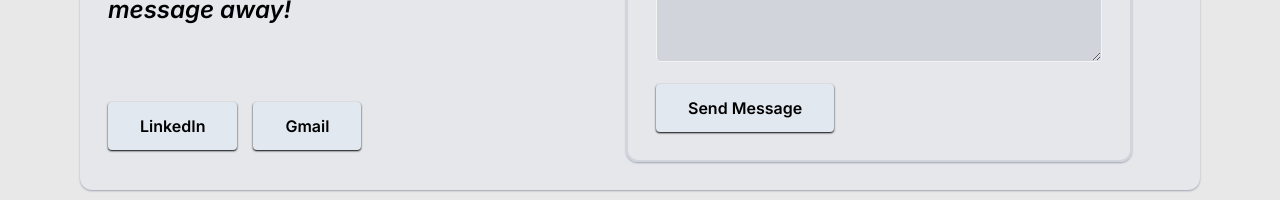
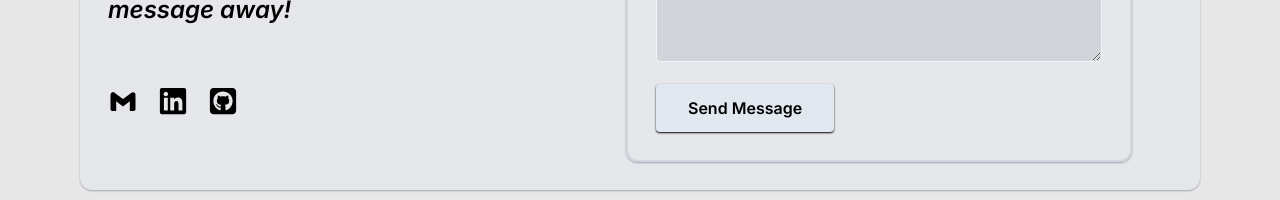
Before and after one commit to Prashanta11/Personal_Website, a React (Vite) app in the folder Portfolio-Frontend/: page / in a window 1280 px wide. Shown: the part 3792-3992 px from the top of the page. Built offline with nearby package versions, Linux system fonts and the light colour scheme.

Commit message:
feat: Add social media icons and update links in Footer component

```diff
--- a/Portfolio-Frontend/src/components/Footer.jsx
+++ b/Portfolio-Frontend/src/components/Footer.jsx
@@ -1,3 +1,6 @@
+import { BiLogoGmail } from "react-icons/bi";
+import { FaLinkedin } from "react-icons/fa";
+import { FaSquareGithub } from "react-icons/fa6";
 const Footer = () => {
   return (
     <footer className="border-gray-300 bg-gray-200 shadow-gray-400 shadow-sm mx-10 mt-20 px-4 px-7 py-10 py-7 rounded-xl text-black">
@@ -12,20 +15,30 @@ const Footer = () => {
             approach? I’d love to share over a coffee chat or during an
             interview. Feel free to connect—I’m just a message away!
           </p>
-          <div className="flex gap-4">
+          <div className="flex gap-5 mt-4">
             <a
-              href="https://linkedin.com/"
+              href=""
               target="_blank"
-              rel="noopener noreferrer"
-              className="inline-block bg-slate-200 hover:bg-slate-50 shadow-black shadow-sm mt-8 px-8 py-3 rounded font-semibold text-black"
+              rel="noreferrer"
+              className="flex items-center mt-4 font-semibold text-black text-xl hover:text-blue-800"
             >
-              LinkedIn
+              <BiLogoGmail size={30} />
             </a>
             <a
-              href="mailto:your-email@gmail.com"
-              className="inline-block bg-slate-200 hover:bg-slate-50 shadow-black shadow-sm mt-8 px-8 py-3 rounded font-semibold text-black"
+              href="https://www.facebook.com/prashanta.kc.1"
+              target="_blank"
+              rel="noreferrer"
+              className="flex items-center mt-4 font-semibold text-black text-xl hover:text-blue-800"
             >
-              Gmail
+              <FaLinkedin size={30} />
+            </a>
+            <a
+              href=""
+              target="_blank"
+              rel="noreferrer"
+              className="flex items-center mt-4 font-semibold text-black text-xl hover:text-blue-800"
+            >
+              <FaSquareGithub size={30} />
             </a>
           </div>
         </div>
```
